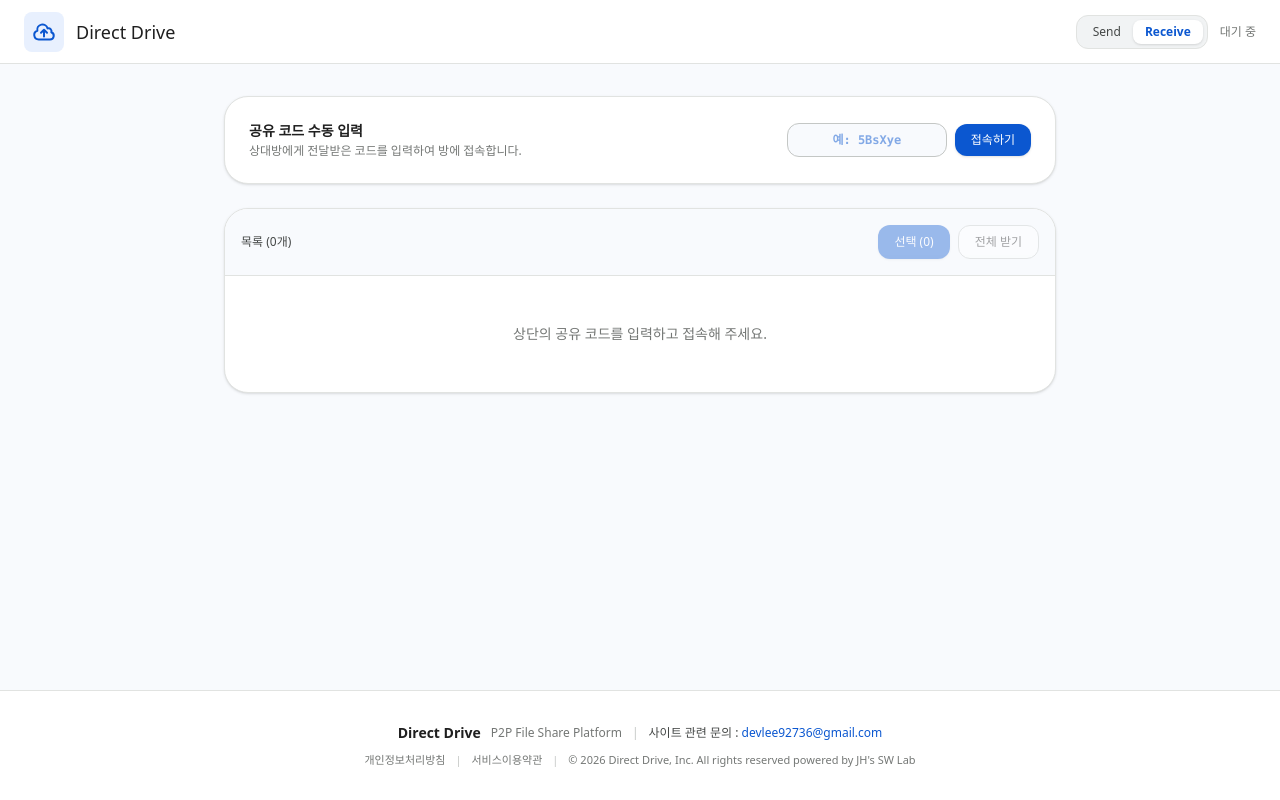
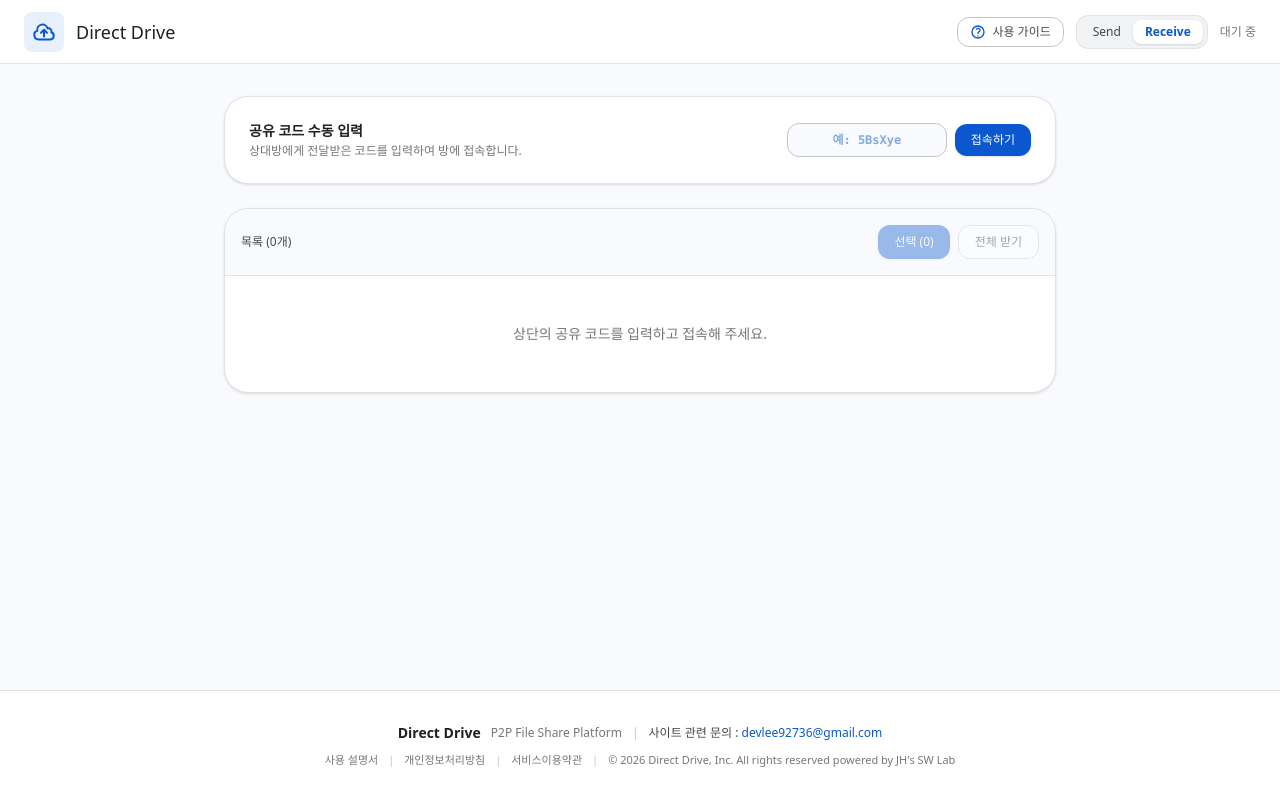
Before and after one commit to Jingu-Tr-Lee-06/p2pfile, a Next.js app: page /receive in a window 1280 px wide. Built offline with nearby package versions, Linux system fonts and the light colour scheme.

Commit message:
feat: Download function retouch

```diff
--- a/src/app/receive/page.tsx
+++ b/src/app/receive/page.tsx
@@ -19,6 +19,9 @@ interface TransferStatus {
   isStreamMode?: boolean;
 }
 
+// 1GB (1024 * 1024 * 1024 바이트) 기준치 설정
+const LARGE_FILE_THRESHOLD = 1024 * 1024 * 1024;
+
 export default function ReceiverPage() {
   const [targetRoomId, setTargetRoomId] = useState<string>("");
   const [activeRoomId, setActiveRoomId] = useState<string>("");
@@ -29,9 +32,9 @@ export default function ReceiverPage() {
 
   const connRef = useRef<DataConnection | null>(null);
 
-  // 1) 4GB 미만 또는 미지원 환경(모바일 등)용 RAM 버퍼 폴백
+  // 1) 1GB 미만 또는 미지원 환경용 RAM 버퍼
   const activeBuffersRef = useRef<{ [fileId: string]: Blob[] }>({});
-  // 2) 5GB+ 무제한 용량 지원용 FileSystem Writable Stream 레퍼런스
+  // 2) 1GB 이상 초대용량 안전 처리를 위한 디스크 스트림 레퍼런스
   const activeStreamsRef = useRef<{ [fileId: string]: FileSystemWritableFileStream }>({});
 
   const remoteFilesRef = useRef<RemoteFile[]>([]);
@@ -74,7 +77,7 @@ export default function ReceiverPage() {
       return;
     }
 
-    // 2) 메모리 Blob 방식 종료 (기존 폴백 브라우저 다운로드)
+    // 2) 메모리 Blob 방식 종료 (원클릭 자동 다운로드)
     const targetMeta = remoteFilesRef.current.find((f) => f.id === fileId);
     if (!targetMeta || !activeBuffersRef.current[fileId]) return;
 
@@ -129,7 +132,7 @@ export default function ReceiverPage() {
         } else if (data.type === "file_chunk") {
           const { fileId, data: chunkData, index, total } = data;
 
-          // 디스크 직결 스트림이 열려 있는 경우 RAM에 쌓지 않고 디스크로 바로 기록
+          // 디스크 직결 스트림이 열려 있는 경우 RAM에 적재하지 않고 디스크로 직접 기록
           if (activeStreamsRef.current[fileId]) {
             try {
               await activeStreamsRef.current[fileId].write(chunkData);
@@ -137,7 +140,7 @@ export default function ReceiverPage() {
               console.error("디스크 쓰기 실패:", err);
             }
           } else {
-            // 폴백: RAM 버퍼에 누적
+            // 1GB 미만 소/중용량 파일: RAM 버퍼에 누적
             if (!activeBuffersRef.current[fileId]) {
               activeBuffersRef.current[fileId] = [];
             }
@@ -182,6 +185,7 @@ export default function ReceiverPage() {
     }
   }, []);
 
+  // [핵심] 1GB 미만은 팝업 없이 즉시 다운로드 / 1GB 이상만 저장 경로 팝업
   const triggerDownload = async (fileId: string) => {
     if (!connRef.current?.open) return;
     const targetFile = remoteFilesRef.current.find((f) => f.id === fileId);
@@ -189,8 +193,8 @@ export default function ReceiverPage() {
 
     let useDiskStream = false;
 
-    // File System Access API 지원 여부 확인 (PC Chrome/Edge 등)
-    if ("showSaveFilePicker" in window) {
+    // 1GB 이상이면서 File System Access API 지원 브라우저일 때만 저장창 실행
+    if (targetFile.size >= LARGE_FILE_THRESHOLD && "showSaveFilePicker" in window) {
       try {
         const handle = await (window as any).showSaveFilePicker({
           suggestedName: targetFile.name,
@@ -200,7 +204,7 @@ export default function ReceiverPage() {
         useDiskStream = true;
       } catch (err: any) {
         if (err.name === "AbortError") {
-          // 사용자가 파일 저장 위치 선택 창에서 취소를 누른 경우
+          // 사용자가 파일 저장 취소를 누른 경우 전송 요청 안 함
           return;
         }
         console.warn("디스크 직결 모드 실패, RAM 메모리 모드로 자동 폴백", err);
@@ -249,6 +253,20 @@ export default function ReceiverPage() {
         </div>
 
         <div className="flex items-center gap-2 sm:gap-3 flex-shrink-0">
+          {/* 사용 가이드 버튼 */}
+          <a
+            href="https://your-notion-guide-url"
+            target="_blank"
+            rel="noopener noreferrer"
+            className="flex items-center gap-1.5 px-2.5 sm:px-3 py-1.5 rounded-xl border border-[#c4c7c5] hover:border-[#0b57d0] hover:bg-[#e8f0fe] text-[#444746] hover:text-[#0b57d0] text-xs font-medium transition"
+            title="사용 가이드 열기"
+          >
+            <svg className="w-3.5 h-3.5 sm:w-4 sm:h-4 text-[#0b57d0]" fill="none" stroke="currentColor" strokeWidth="2" viewBox="0 0 24 24">
+              <path strokeLinecap="round" strokeLinejoin="round" d="M9.879 7.519c1.171-1.025 3.071-1.025 4.242 0 1.172 1.025 1.172 2.687 0 3.712-.203.179-.43.326-.67.442-.745.361-1.45.999-1.45 1.827v.75M12 18h.01M21 12a9 9 0 11-18 0 9 9 0 0118 0z" />
+            </svg>
+            <span className="hidden sm:inline">사용 가이드</span>
+          </a>
+
           <div className="flex items-center bg-[#f1f3f4] p-0.5 sm:p-1 rounded-xl border border-[#e1e3e1]">
             <Link
               href="/"
@@ -395,7 +413,7 @@ export default function ReceiverPage() {
         </div>
       </main>
 
-      {/* 푸터: Notion 연동 및 모바일 반응형 최적화 */}
+      {/* 푸터 */}
       <footer className="w-full border-t border-[#e1e3e1] bg-white py-6 sm:py-8 mt-8 sm:mt-12 text-[#444746] text-xs">
         <div className="max-w-5xl mx-auto px-4 sm:px-6 flex flex-col items-center justify-center gap-2 sm:gap-2.5 text-center">
           <div className="flex flex-wrap items-center justify-center gap-x-2.5 gap-y-1">
@@ -411,6 +429,15 @@ export default function ReceiverPage() {
           </div>
 
           <div className="flex flex-wrap items-center justify-center gap-x-2.5 gap-y-1 text-[#747775] text-[10px] sm:text-[11px]">
+            <a
+              href="https://your-notion-guide-url"
+              target="_blank"
+              rel="noopener noreferrer"
+              className="hover:underline hover:text-[#0b57d0] font-medium"
+            >
+              사용 설명서
+            </a>
+            <span className="text-[#c4c7c5] select-none">|</span>
             <a
               href="https://com-study.notion.site/Direct-Drive-3ee29cd9f9d8804ababac8c84c25ce13?source=copy_link"
               target="_blank"
```
